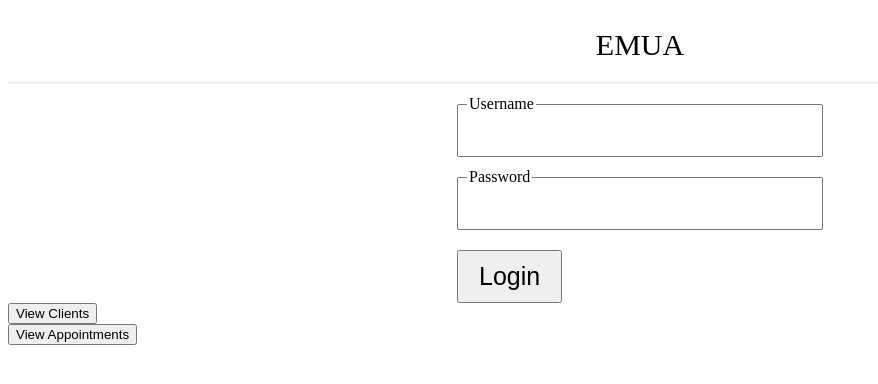
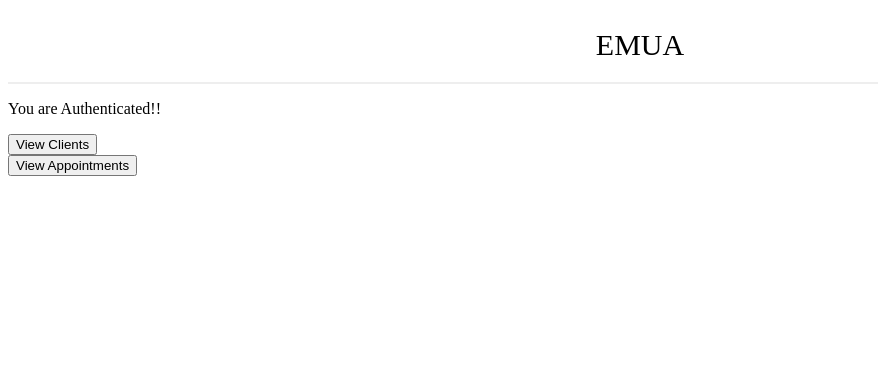
Before and after one commit to EimearMcCann/EMUA-Angular4-BookingApp, an Angular app in the folder myproject/: page /dashboard in a window 1280 px wide. Shown: the top 384 px of the page, without its empty margins (0-878 px from the left). Built offline with nearby package versions, Linux system fonts and the light colour scheme.

Commit message:
adminLoginCreated

```diff
--- a/myproject/src/app/app.component.html
+++ b/myproject/src/app/app.component.html
@@ -2,7 +2,9 @@
 
   <app-header></app-header>
 
-  <app-loginform></app-loginform>
+  <router-outlet></router-outlet>
+
+</div>
 
 <button (click) = "load()">View Clients</button>
 
@@ -18,4 +20,3 @@
 <br>
 
 <app-appointments></app-appointments>
-</div>
--- a/myproject/src/app/app.module.ts
+++ b/myproject/src/app/app.module.ts
@@ -10,7 +10,16 @@ import { DashboardComponent } from './dashboard/dashboard.component';
 import {RouterModule, Routes} from '@angular/router';
 
 
-
+const appRoutes:Routes = [
+  {
+    path: '',
+    component: LoginformComponent
+  },
+  {
+    path: 'dashboard',
+    component: DashboardComponent
+  }
+]
 
 @NgModule({
   declarations: [
@@ -22,6 +31,7 @@ import {RouterModule, Routes} from '@angular/router';
 
   ],
   imports: [
+    RouterModule.forRoot(appRoutes),
     BrowserModule,
     HttpModule,
     HttpClientModule
--- a/myproject/src/app/dashboard/dashboard.component.html
+++ b/myproject/src/app/dashboard/dashboard.component.html
@@ -1,3 +1,4 @@
 <p>
   You are Authenticated!!
+
 </p>
--- a/myproject/src/app/loginform/loginform.component.ts
+++ b/myproject/src/app/loginform/loginform.component.ts
@@ -1,4 +1,5 @@
 import { Component, OnInit } from '@angular/core';
+import { Router } from '@angular/router';
 
 @Component({
   selector: 'app-loginform',
@@ -7,7 +8,7 @@ import { Component, OnInit } from '@angular/core';
 })
 export class LoginformComponent implements OnInit {
 
-  constructor() { }
+  constructor(private router: Router) { }
 
   ngOnInit() {
   }
@@ -17,8 +18,11 @@ export class LoginformComponent implements OnInit {
     console.log(e);
     var username = e.target.elements[0].value;
     var password = e.target.elements[1].value;
-    console.log(username, password);
-    return false;
+
+    if (username =='admin' && password =='admin'){
+      this.router.navigate(['dashboard']);
+    }
+
 
 
   }
```
